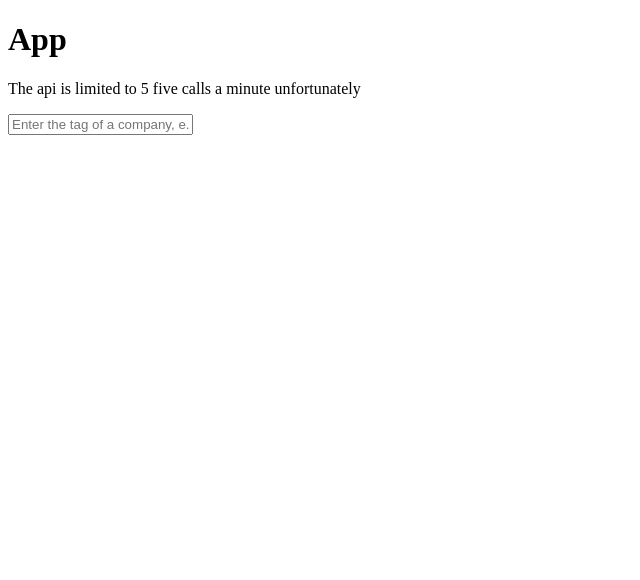
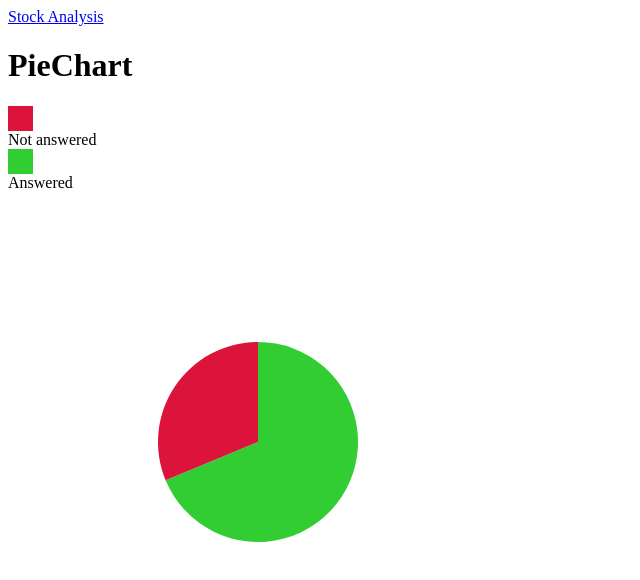
Before and after one commit to justman00/d3-practice, a React (Create React App) app: page /messages in a window 1280 px wide. Shown: the top 580 px of the page, without its empty margins (0-640 px from the left). Built offline with nearby package versions, Linux system fonts and the light colour scheme.

Commit message:
created a basic pie chart

```diff
--- a/package.json
+++ b/package.json
@@ -7,6 +7,7 @@
     "d3": "^5.9.2",
     "react": "^16.8.6",
     "react-dom": "^16.8.6",
+    "react-router-dom": "^5.0.0",
     "react-scripts": "3.0.0"
   },
   "scripts": {
--- a/src/components/App.js
+++ b/src/components/App.js
@@ -1,6 +1,7 @@
 import React, { Component } from 'react'
 import axios from 'axios'
 import Chart from './Chart'
+import { Link } from 'react-router-dom'
 
 export default class App extends Component {
   state = { data: null, query: '', currentStock: '' }
@@ -38,6 +39,7 @@ export default class App extends Component {
   render() {
     return (
       <div>
+        <Link to="/messages">PieChart</Link>
         <h1>App</h1>
         <p>The api is limited to 5 five calls a minute unfortunately</p>
         <form onSubmit={this.handleSubmit}>
--- /dev/null
+++ b/src/components/PieChart.js
@@ -0,0 +1,86 @@
+import React from 'react'
+import { Link } from 'react-router-dom'
+import * as d3 from 'd3'
+import Slice from './Slice'
+
+const data = [
+  {
+    answered: true
+  },
+  {
+    answered: false
+  },
+  {
+    answered: false
+  },
+  {
+    answered: true
+  },
+  {
+    answered: false
+  },
+  {
+    answered: true
+  },
+  {
+    answered: false
+  },
+  {
+    answered: true
+  },
+  {
+    answered: true
+  },
+  {
+    answered: false
+  },
+  {
+    answered: true
+  },
+  {
+    answered: true
+  },
+  {
+    answered: true
+  },
+  {
+    answered: true
+  },
+  {
+    answered: true
+  },
+  {
+    answered: true
+  }
+]
+
+function PieChart() {
+  const width = 500
+  const height = 500
+  const answered = data.filter(val => val.answered).length
+  const pie = d3.pie()([answered, data.length - answered])
+
+  console.log(pie)
+
+  return (
+    <div>
+      <Link to="/">Stock Analysis</Link>
+      <h1>PieChart</h1>
+      <div>
+        <div style={{ width: '25px', height: '25px', background: '#DC143C' }} />
+        <span>Not answered</span>
+      </div>
+      <div>
+        <div style={{ width: '25px', height: '25px', background: '#32CD32' }} />
+        <span>Answered</span>
+      </div>
+      <svg width={width} height={height}>
+        <g transform={`translate(${width / 2}, ${height / 2})`}>
+          <Slice pie={pie} />
+        </g>
+      </svg>
+    </div>
+  )
+}
+
+export default PieChart
--- /dev/null
+++ b/src/components/Slice.js
@@ -0,0 +1,20 @@
+import React from 'react'
+import * as d3 from 'd3'
+
+function Slice(props) {
+  const { pie } = props
+  const arc = d3
+    .arc()
+    .innerRadius(0)
+    .outerRadius(100)
+
+  let interpolate = d3.interpolateRgb('#32CD32', '#DC143C')
+
+  return pie.map((slice, index) => {
+    let color = interpolate(index / (pie.length - 1))
+
+    return <path d={arc(slice)} fill={color} />
+  })
+}
+
+export default Slice
--- a/src/index.js
+++ b/src/index.js
@@ -1,5 +1,15 @@
 import React from 'react'
 import ReactDOM from 'react-dom'
 import App from './components/App'
+import { BrowserRouter as Router, Switch, Route } from 'react-router-dom'
+import PieChart from './components/PieChart'
 
-ReactDOM.render(<App />, document.getElementById('root'))
+ReactDOM.render(
+  <Router>
+    <Switch>
+      <Route exact path="/" component={App} />
+      <Route path="/messages" component={PieChart} />
+    </Switch>
+  </Router>,
+  document.getElementById('root')
+)
```
Also changed, not shown: 1 other file (tests, documents, lock files or other folders).
